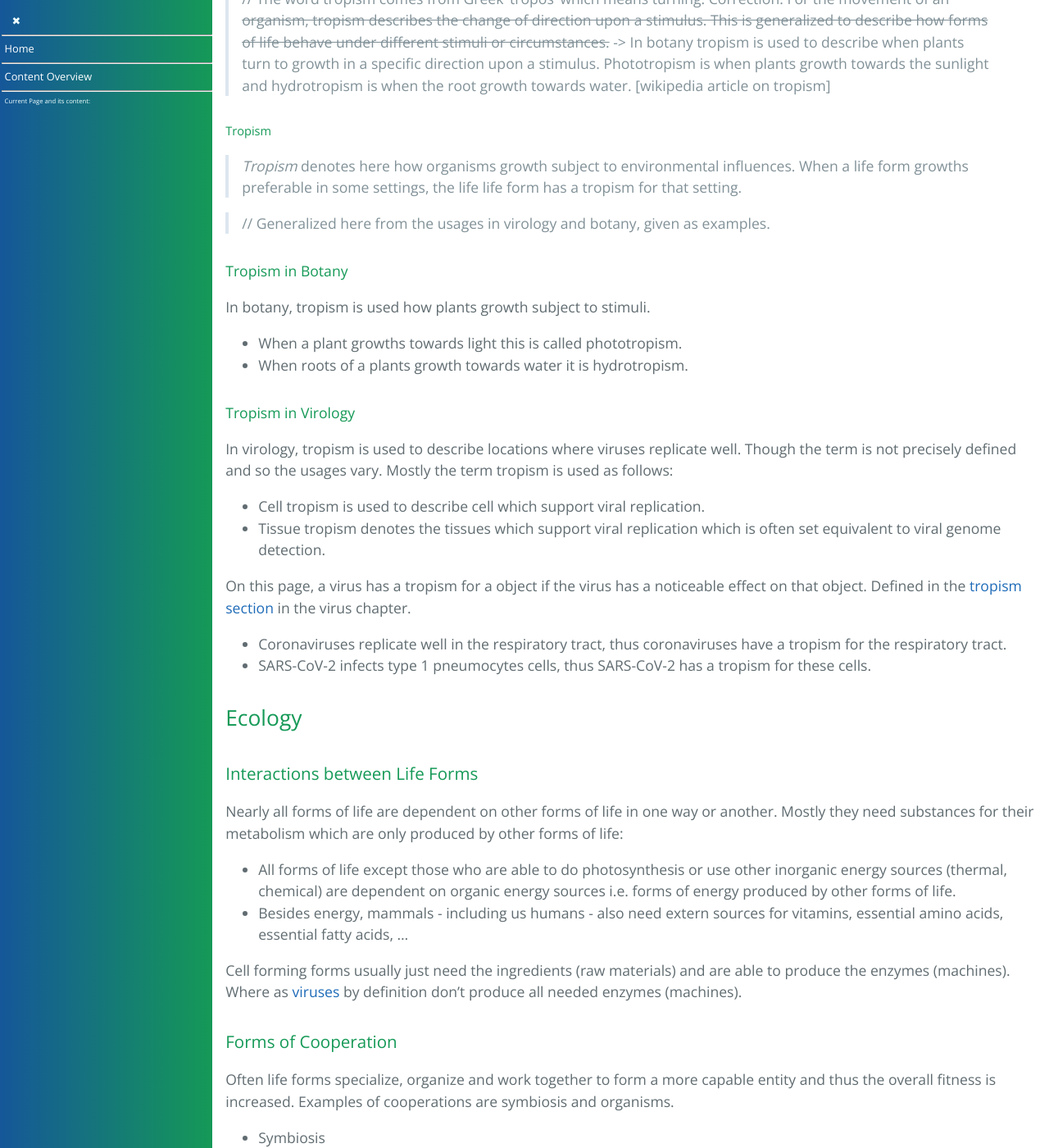
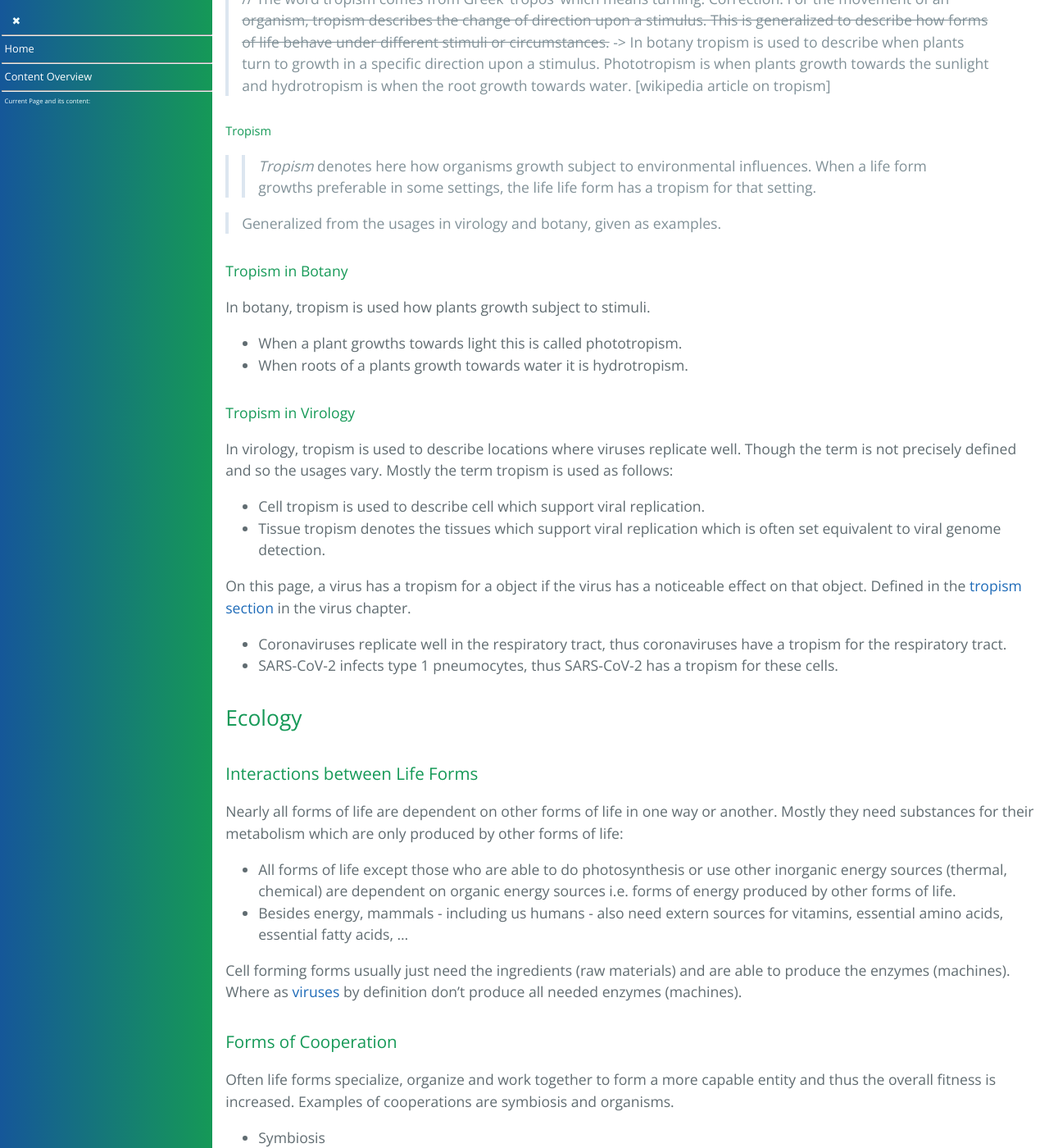
Before and after one commit to forestgrape/coronavirus, a Jekyll site: the page built from 2_biological/life-forms.md, in a window 1280 px wide and 1400 px high, scrolled down 4753 px. Shown: the whole window at 82% size. Built offline with Jekyll 4.4.1, drawn with Linux system fonts in a browser that asks for light colours; our own code applies the rules of GitHub Pages for plain Markdown files.

Commit message:
clarification

```diff
--- a/2_biological/life-forms.md
+++ b/2_biological/life-forms.md
@@ -158,9 +158,9 @@ Plants adapt the environment by different growing patterns.
 > // The word tropism comes from Greek 'tropos' which means turning. Correction: ~~For the movement of an organism, tropism describes the change of direction upon a stimulus. This is generalized to describe how forms of life behave under different stimuli or circumstances.~~ -> In botany tropism is used to describe when plants turn to growth in a specific direction upon a stimulus. Phototropism is when plants growth towards the sunlight and hydrotropism is when the root growth towards water. [wikipedia article on tropism]
 
 ##### Tropism
-> *Tropism* denotes here how organisms growth subject to environmental influences. When a life form growths preferable in some settings, the life life form has a tropism for that setting.
+>> *Tropism* denotes here how organisms growth subject to environmental influences. When a life form growths preferable in some settings, the life life form has a tropism for that setting.
 
-> // Generalized here from the usages in virology and botany, given as examples.
+> Generalized from the usages in virology and botany, given as examples.
 
 #### Tropism in Botany
 In botany, tropism is used how plants growth subject to stimuli.
@@ -174,7 +174,7 @@ In virology, tropism is used to describe locations where viruses replicate well.
 
 On this page, a virus has a tropism for a object if the virus has a noticeable effect on that object. Defined in the [tropism section](./viruses.md#tropism) in the virus chapter.
 * Coronaviruses replicate well in the respiratory tract, thus coronaviruses have a tropism for the respiratory tract.
-* SARS-CoV-2 infects type 1 pneumocytes cells, thus SARS-CoV-2 has a tropism for these cells.
+* SARS-CoV-2 infects type 1 pneumocytes, thus SARS-CoV-2 has a tropism for these cells.
 
 
 
```
